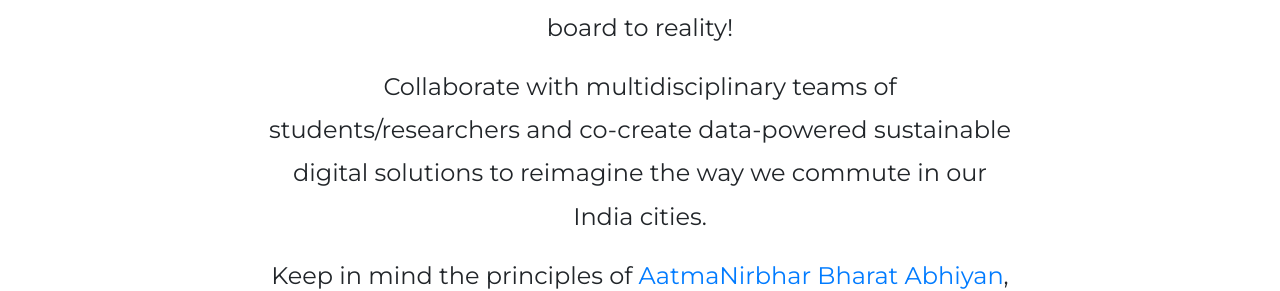
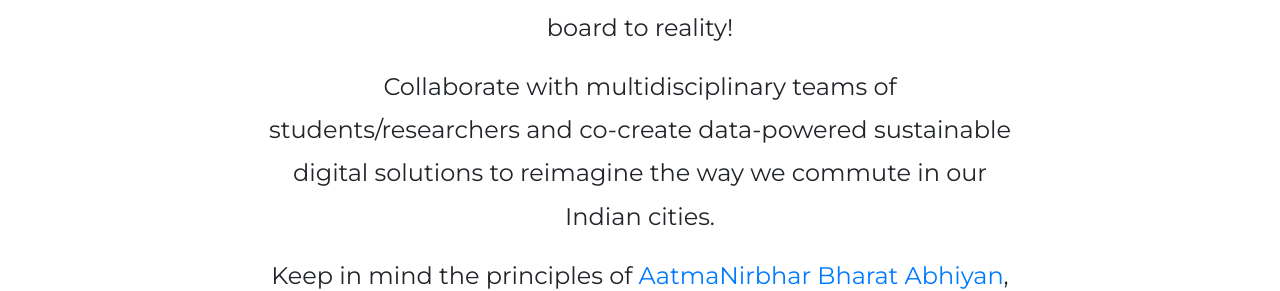
Before and after one commit to DataSpace-Mobility/smart-move-platform, a React (Create React App) app: page /#/ in a window 1280 px wide. Shown: the part 730-1021 px from the top of the page. Built offline with nearby package versions, Linux system fonts and the light colour scheme.

Commit message:
form, admin dashboard and ui update

```diff
--- a/src/components/Home/Home.jsx
+++ b/src/components/Home/Home.jsx
@@ -49,7 +49,7 @@ function Home() {
           <p>
             Collaborate with multidisciplinary teams of students/researchers and
             co-create data-powered sustainable digital solutions to reimagine
-            the way we commute in our India cities.
+            the way we commute in our Indian cities.
           </p>
           <p>
             Keep in mind the principles of
```
